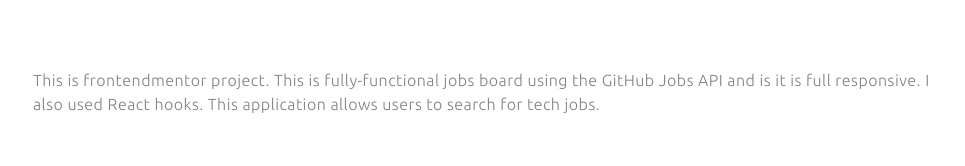
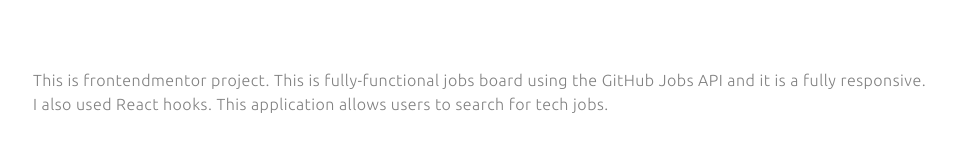
Before and after one commit to mabdulul/Mulkportfolio, a React (Create React App) app: page /github in a window 1280 px wide. Shown: the part 253-419 px from the top of the page, without its empty margins (57-1022 px from the left). Built offline with nearby package versions, Linux system fonts and the light colour scheme.

Commit message:
edit site url

```diff
--- a/src/ProjectOne.js
+++ b/src/ProjectOne.js
@@ -74,7 +74,7 @@
 									{" "}
 									<a
 										className='aLink'
-										href='https://ejkwjmgvn1xdlwcr-52517863605.shopifypreview.com'
+										href='https://h7p4k1me0fhgm9yn-52517863605.shopifypreview.com'
 										target='_blank'
 										rel='noopener noreferrer'
 									>
--- a/src/ProjectTwo.js
+++ b/src/ProjectTwo.js
@@ -25,7 +25,7 @@
 						<h1>GitHub Jobs API</h1>
 						<p className='para'>
 							This is frontendmentor project. This is fully-functional jobs
-							board using the GitHub Jobs API and is it is full responsive. I
+							board using the GitHub Jobs API and it is a fully responsive. I
 							also used React hooks. This application allows users to search for
 							tech jobs.
 						</p>
```
Also changed, not shown: 1 other file (tests, documents, lock files or other folders).
